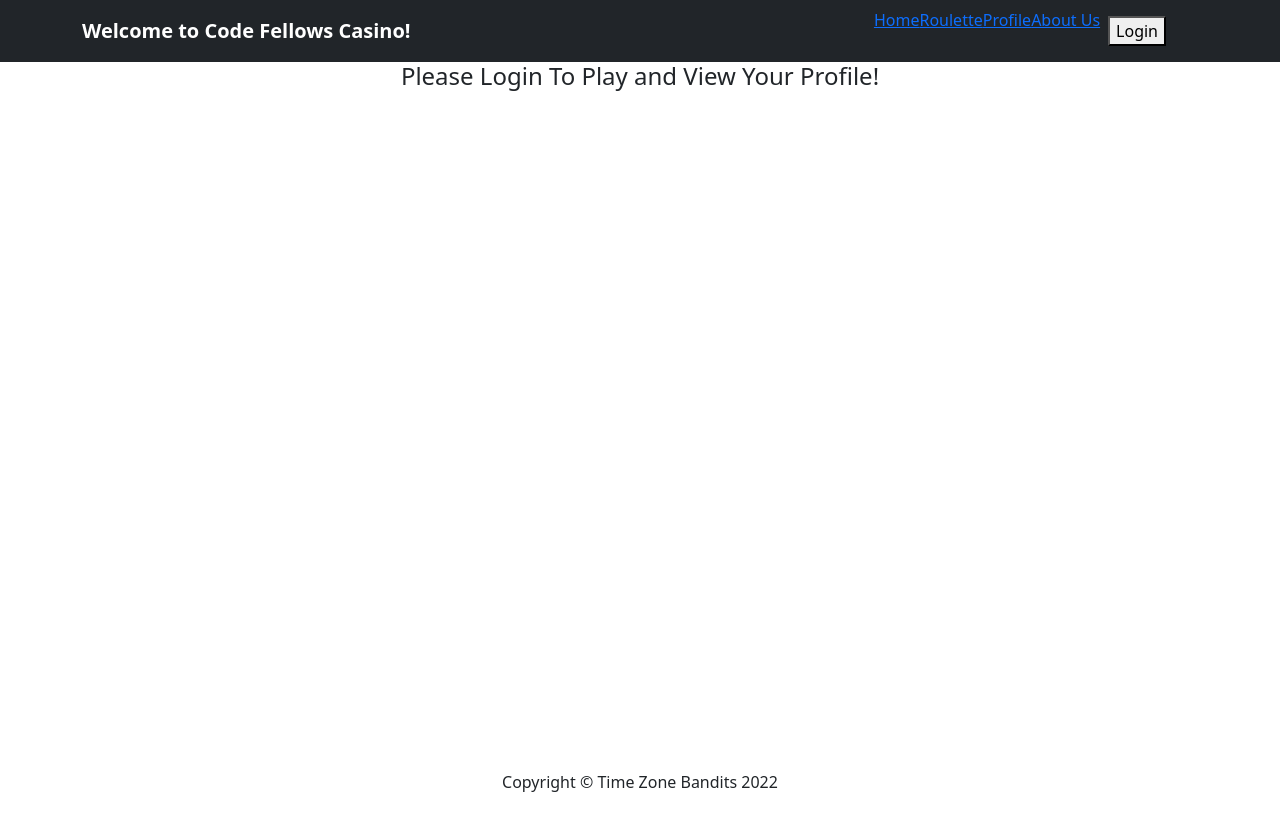
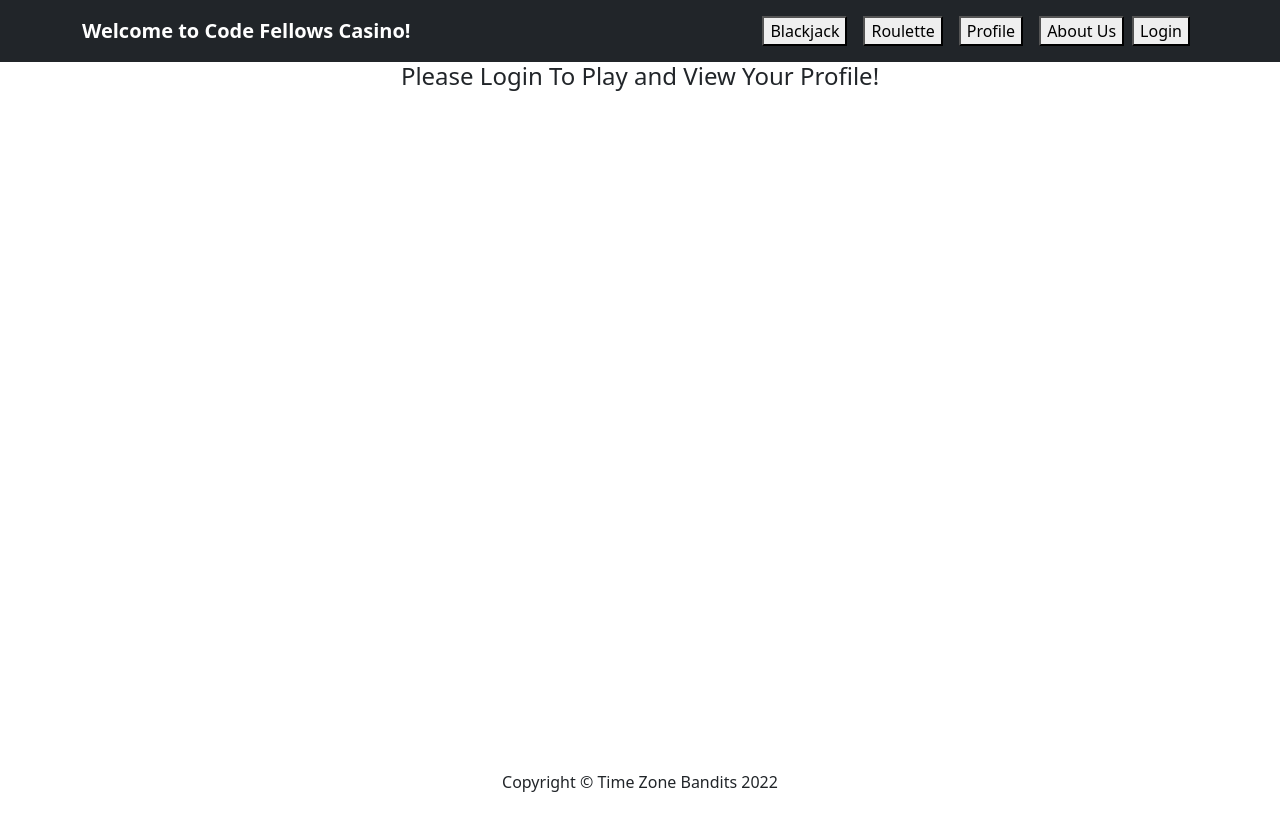
Before and after one commit to Time-Zone-Bandits/CodeFellows-Casino-Frontend, a React (Create React App) app: page /Blackjack in a window 1280 px wide. Shown: the top 830 px of the page. Built offline with nearby package versions, Linux system fonts and the light colour scheme; no server answers.

Commit message:
refactored routes, restyled links as buttons

```diff
--- a/src/App.css
+++ b/src/App.css
@@ -22,9 +22,13 @@
   font-weight: bolder;
 }
 
-.nav-link {
-  margin-right: 1.5rem;
+.link {
+  margin-left: 1rem;
+  margin-top: .5rem;
+}
 
+#logout {
+  margin-left: .5rem;
 }
 
 #spacer {
--- a/src/App.js
+++ b/src/App.js
@@ -17,6 +17,7 @@ import {
   Routes,
   Route,
 } from "react-router-dom";
+import LoginLogout from './components/LoginLogout';
 
 
 const url = process.env.REACT_APP_SERVER;
@@ -51,7 +52,10 @@ class App extends Component {
 
           <div className="App">
             <Routes>
-              <Route path="/" element={<Profile/>}/>
+            {this.props.auth0.isAuthenticated ?
+              <Route path="/" element={<Blackjack axios={axios} url={url}/>} />
+              : <Route path="/" element={<PleaseLogin/>}/>}
+
               {this.props.auth0.isAuthenticated ?
               <Route path="/Blackjack" element={<Blackjack axios={axios} url={url}/>} />
               : <Route path="/Blackjack" element={<PleaseLogin/>}/>}
@@ -59,7 +63,11 @@ class App extends Component {
               {this.props.auth0.isAuthenticated ?
               <Route path="/Profile" element={<Profile axios={axios} url={url}/>} />
               : <Route path="/Profile" element={<PleaseLogin/>}/>}
-              <Route path="/Roulette" element={<Roulette axios={axios} url={url}/>}/>
+
+              {this.props.auth0.isAuthenticated ?
+              <Route path="/Roulette" element={<Roulette axios={axios} url={url}/>} />
+              : <Route path="/Roulette" element={<PleaseLogin/>}/>}
+
               <Route path="/About" element={<About/>} />
             </Routes>
           </div>
--- a/src/components/Header.js
+++ b/src/components/Header.js
@@ -13,10 +13,10 @@ class Header extends Component {
           <Navbar.Brand id="brand">Welcome to Code Fellows Casino!</Navbar.Brand>
           <Nav className="header-nav">
 
-            <Link to="/Blackjack">Home</Link>
-            <Link to="/Roulette">Roulette</Link>
-            <Link to="/Profile">Profile</Link>
-            <Link to="/About">About Us</Link>
+            <Link to="/Blackjack" ><button className="link">Blackjack</button></Link>
+            <Link to="/Roulette" ><button className="link">Roulette</button></Link>
+            <Link to="/Profile" ><button className="link">Profile</button></Link>
+            <Link to="/About" ><button className="link">About Us</button></Link>
             <Nav.Link >{<LoginLogout/>}</Nav.Link>
           </Nav>
 
--- a/src/components/LoginLogout.js
+++ b/src/components/LoginLogout.js
@@ -1,6 +1,4 @@
 import { useAuth0 } from '@auth0/auth0-react';
-//import axios from 'axios';
-
 
 
 function LoginLogout() {
@@ -8,8 +6,8 @@ function LoginLogout() {
     console.log(isAuthenticated, error);
 
     return !isAuthenticated
-    ? <button onClick={loginWithRedirect}>Login</button>
-    : <button onClick={logout}>Logout</button>
+    ? <button onClick={loginWithRedirect} id="login">Login</button>
+    : <button onClick={logout} id="logout">Logout</button>
 }
 
 export default LoginLogout;
```
